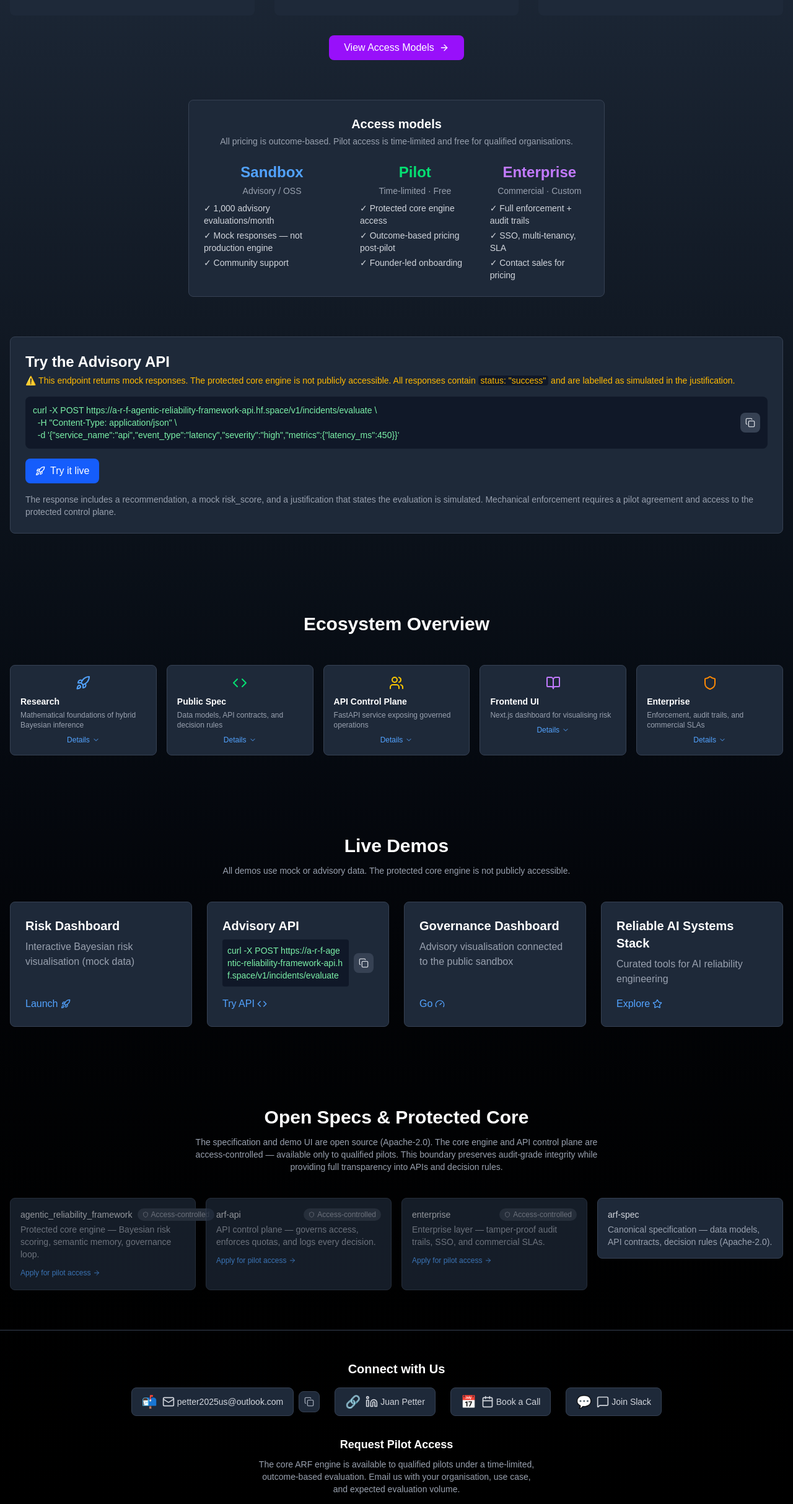
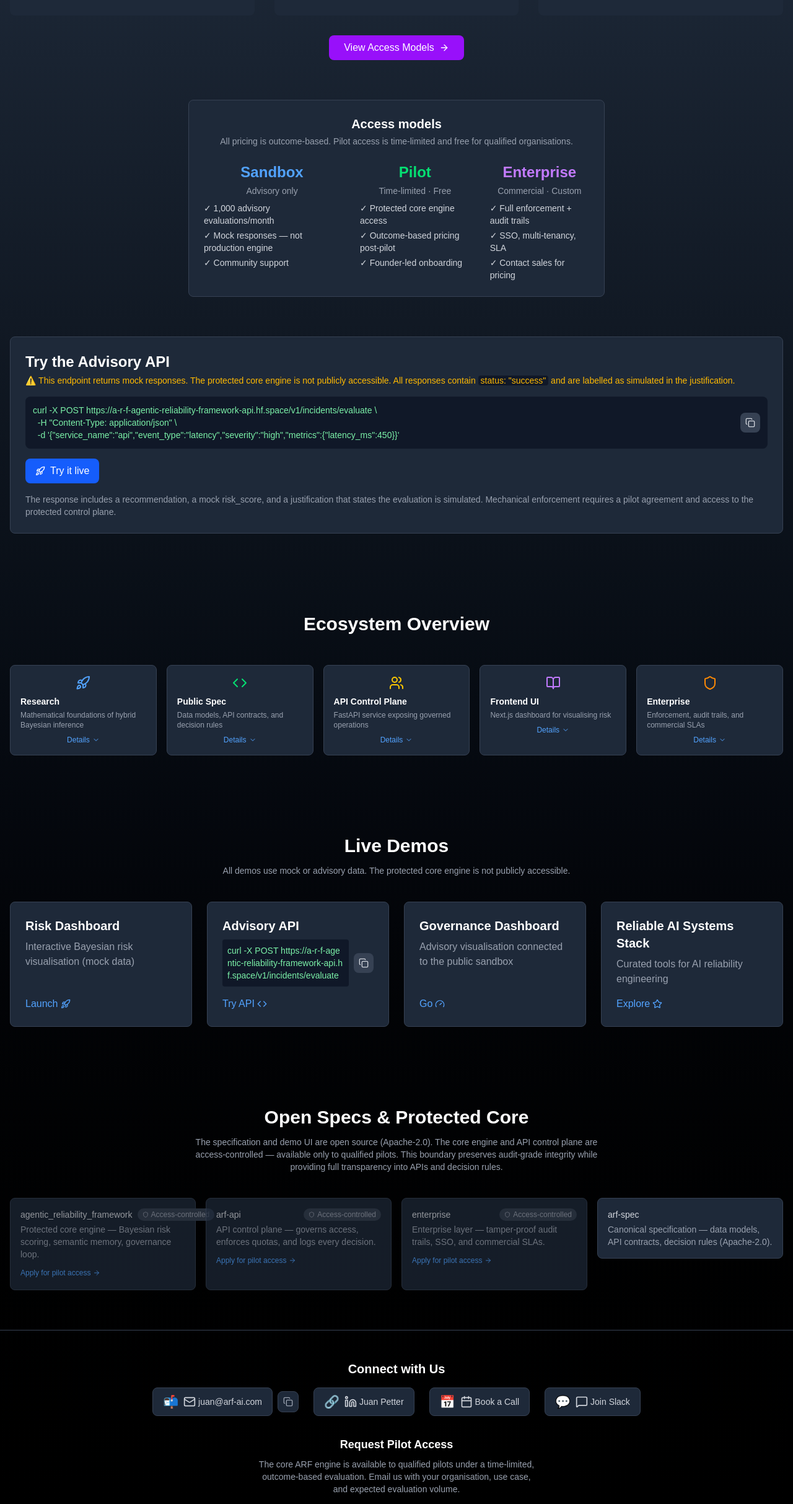
Before and after one commit to arf-foundation/arf-frontend, a Next.js app: page / in a window 1280 px wide. Shown: the part 2966-5393 px from the top of the page at 62% size. Built offline with nearby package versions, Linux system fonts and the light colour scheme; no server answers.

Commit message:
fix: canonical email and OSS language cleanup

```diff
--- a/app/faq/page.tsx
+++ b/app/faq/page.tsx
@@ -32,7 +32,7 @@
               question="How do I get access to the real engine?"
               answer={
                 <>
-                  Fill out the <a href="/signup" className="text-blue-400 hover:underline">pilot request form</a> or contact us at <a href="mailto:petter2025us@outlook.com" className="text-blue-400 hover:underline">petter2025us@outlook.com</a>.
+                  Fill out the <a href="/signup" className="text-blue-400 hover:underline">pilot request form</a> or contact us at <a href="mailto:juan@arf-ai.com" className="text-blue-400 hover:underline">juan@arf-ai.com</a>.
                 </>
               }
             />
--- a/app/page.tsx
+++ b/app/page.tsx
@@ -65,7 +65,6 @@
     style Loss fill:#e8f5e8,stroke:#1b5e20
     style Decision fill:#fce4ec,stroke:#b71c1c`;
 
-// Advisory API endpoint. Returns status: "oss_advisory_only".
 // The protected core engine is not exposed here.
 const CURL_COMMAND = `curl -X POST https://a-r-f-agentic-reliability-framework-api.hf.space/v1/incidents/evaluate \\
   -H "Content-Type: application/json" \\
@@ -92,7 +91,7 @@
 
 
   const handleCopyEmail = async () => {
-    await navigator.clipboard.writeText('petter2025us@outlook.com');
+    await navigator.clipboard.writeText('juan@arf-ai.com');
     setCopiedEmail(true);
     setTimeout(() => setCopiedEmail(false), 2000);
   };
@@ -414,7 +413,7 @@
           <div className="flex flex-col sm:flex-row justify-center gap-8">
             <div className="text-center">
               <div className="text-2xl font-bold text-blue-400">Sandbox</div>
-              <div className="text-gray-400 text-sm mt-1">Advisory / OSS</div>
+              <div className="text-gray-400 text-sm mt-1">Advisory only</div>
               <ul className="text-sm text-gray-300 mt-2 space-y-1 text-left">
                 <li>✓ 1,000 advisory evaluations/month</li>
                 <li>✓ Mock responses — not production engine</li>
@@ -712,9 +711,9 @@
             <div className="flex flex-wrap justify-center gap-6">
               <div className="flex items-center gap-2">
                 <ContactLink
-                  href="mailto:petter2025us@outlook.com"
+                  href="mailto:juan@arf-ai.com"
                   icon={<Mail className="w-5 h-5" />}
-                  text="petter2025us@outlook.com"
+                  text="juan@arf-ai.com"
                   emoji="📬"
                 />
                 <button
@@ -760,7 +759,7 @@
               evaluation volume.
             </p>
             <a
-              href="mailto:petter2025us@outlook.com?subject=ARF%20Pilot%20Access%20Request"
+              href="mailto:juan@arf-ai.com?subject=ARF%20Pilot%20Access%20Request"
               className="inline-flex items-center gap-2 px-6 py-2 bg-blue-600 text-white rounded-lg hover:bg-blue-700 transition font-medium"
             >
               <Mail className="w-4 h-4" /> Apply for Pilot Access
```
